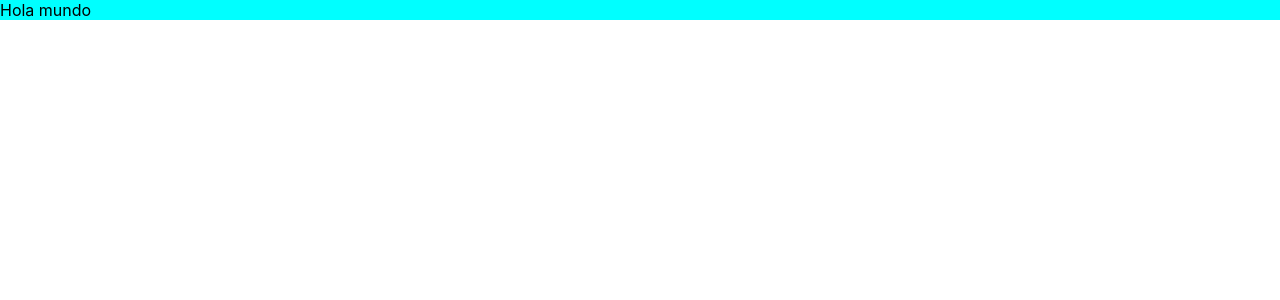
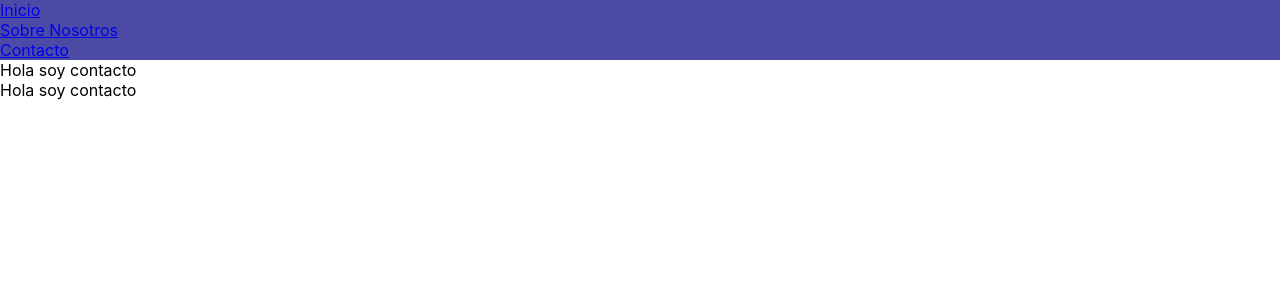
Before and after one commit to Proyecto-Sena-app/front_app_sena, a React (Create React App) app: page /Contacto in a window 1280 px wide. Shown: the top 300 px of the page. Built offline with nearby package versions, Linux system fonts and the light colour scheme.

Commit message:
Creaciòn de rutas de la app

```diff
--- a/src/App.js
+++ /dev/null
@@ -1,15 +0,0 @@
-/*import logo from './logo.svg';
-import './App.css';*/
-import Index from './pages/Index';
-import { BrowserRouter, Routes, Route } from 'react-router-dom'
-import '../src/styles/styles.css';
-
-function App() {
-  return (
-    <div className="App">
-       <Index/>
-    </div>
-  );
-}
-
-export default App;
--- /dev/null
+++ b/src/App.jsx
@@ -0,0 +1,30 @@
+/*import logo from './logo.svg';
+import './App.css';*/
+import Index from './pages/Index';
+import Contacto  from './pages/Contacto';
+import IndexRegistro from './pages/registro/IndexRegistro';
+import Layout from './layout/Layout';
+import LayoutInicio from './layout/LayoutInicio';
+import { BrowserRouter, Routes, Route } from 'react-router-dom'
+import '../src/styles/styles.css';
+
+function App() {
+  return (
+    <BrowserRouter>
+    <Routes>
+      <Route path ='/' element ={<LayoutInicio />}>
+        <Route path='' element ={<Index/>}/>
+        <Route path ='/Contacto' element={<Contacto/>} />
+      </Route>
+
+      <Route path ='/registro' element ={<Layout/>}>
+        <Route path ='' element={<IndexRegistro/>} />
+      </Route>
+    </Routes>
+    </BrowserRouter>
+
+
+  );
+}
+
+export default App;
--- /dev/null
+++ b/src/componentes/Navar.jsx
@@ -0,0 +1,20 @@
+import React from 'react'
+import { Outlet } from 'react-router-dom'
+import '../styles/styles.css'
+
+const Navar = () => {
+  return (
+    <div>
+        <nav >
+         <ul>
+          <li><a href='Contacto'>Inicio</a></li>
+          <li><a href='Contacto'>Sobre Nosotros</a></li>
+          <li><a href='Contacto'>Contacto</a></li>
+         </ul>
+        </nav>
+        <Outlet/>
+    </div>
+  )
+}
+
+export default Navar
--- /dev/null
+++ b/src/layout/Layout.jsx
@@ -0,0 +1,14 @@
+import React from 'react'
+import { Outlet } from 'react-router-dom'
+
+const layout = () => {
+  return (
+    <div>Este el navbar
+        <Outlet/>
+        <footer>Es es el footer</footer>
+    </div>
+
+  )
+}
+
+export default layout
--- /dev/null
+++ b/src/layout/LayoutInicio.jsx
@@ -0,0 +1,14 @@
+import React from 'react'
+import { Outlet } from 'react-router-dom'
+import Navar from '../componentes/Navar'
+
+const LayoutInicio = () => {
+  return (
+    <div>
+      <Navar/>
+      <Outlet/>
+    </div>
+  )
+}
+
+export default LayoutInicio
--- /dev/null
+++ b/src/pages/Contacto.jsx
@@ -0,0 +1,9 @@
+import React from 'react'
+
+const Contacto = () => {
+  return (
+    <div>Hola soy contacto</div>
+  )
+}
+
+export default Contacto
--- a/src/pages/Index.jsx
+++ b/src/pages/Index.jsx
@@ -2,7 +2,9 @@ import React from 'react'
 
 const Index = () => {
   return (
-    <div className='fondo_azul'>Hola mundo</div>
+    <div className='fondo_azul'>
+
+    </div>
   )
 }
 
--- /dev/null
+++ b/src/pages/registro/IndexRegistro.jsx
@@ -0,0 +1,9 @@
+import React from 'react'
+
+const IndexRegistro = () => {
+  return (
+    <div>Este es el indice de registro</div>
+  )
+}
+
+export default IndexRegistro
--- a/src/styles/styles.css
+++ b/src/styles/styles.css
@@ -1,3 +1,6 @@
-.fondo_azul{
-    background-color: aqua;
+ul {
+    background-color:rgb(75, 75, 165);
+    list-style-type: none;
+    margin: 0;
+    padding: 0;
 }
```
Also changed, not shown: src/componentes/Sidebar.jsx (added, +9 -0 lines).
